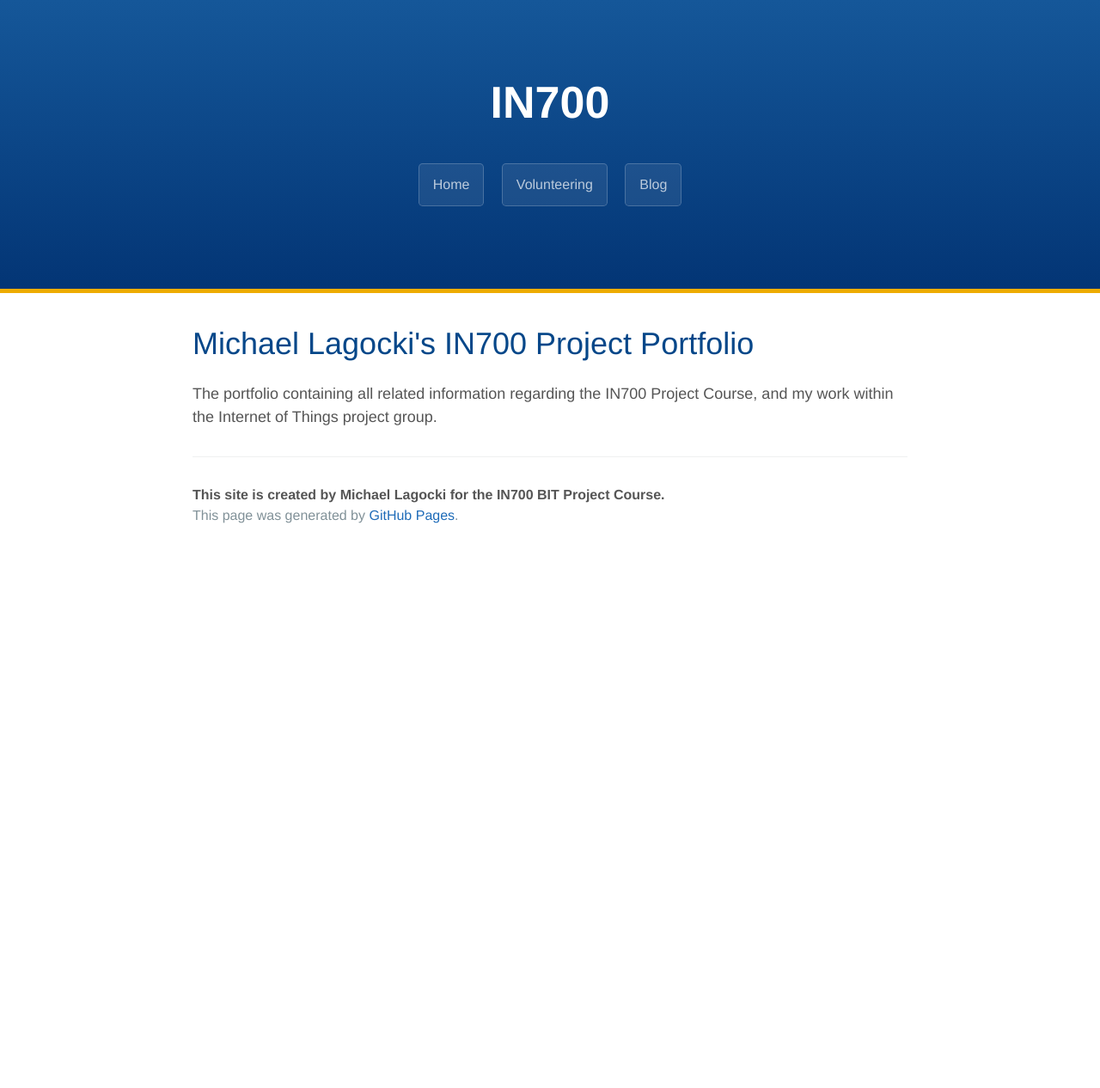
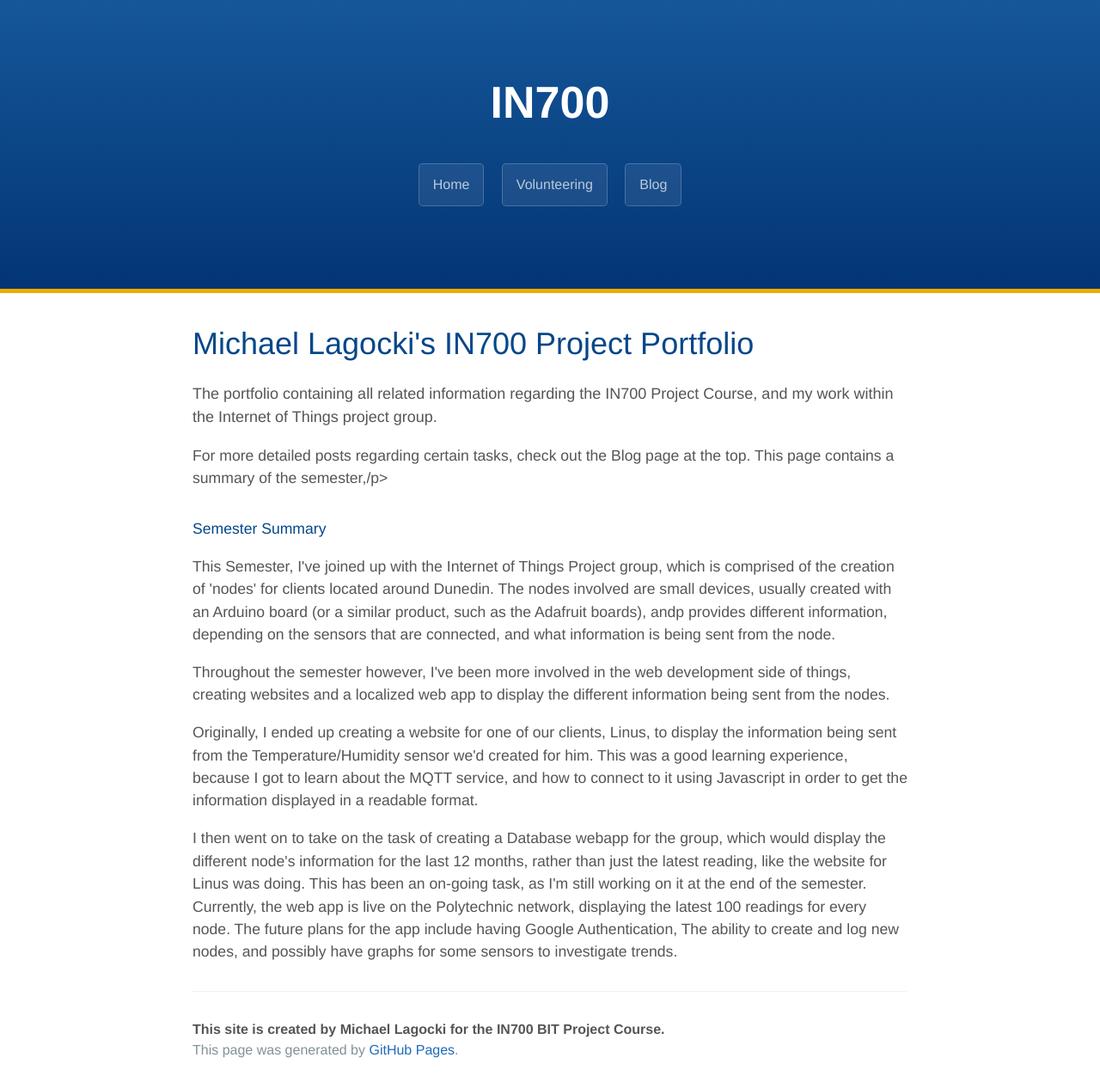
Before and after one commit to kammorne/IN700, a Jekyll site: the page built from index.html, in a window 1280 px wide. Shown: the whole page at 86% size. Built offline with Jekyll 4.4.1, drawn with Linux system fonts in a browser that asks for light colours; before the commit the page ends 900 px from its top, so only the background shows below that.

Commit message:
Update index.html

```diff
--- a/index.html
+++ b/index.html
@@ -7,4 +7,23 @@ title: Michael Lagocki, Project Portfolio
 	<p>The portfolio containing all related information regarding the IN700 Project Course, and my work within the Internet of Things project group.</p>
 </div><!-- /.blurb -->
 <div class="container">
+	<p>For more detailed posts regarding certain tasks, check out the Blog page at the top. This page contains a summary of the semester,/p>
+
+	<h4>Semester Summary</h4>
+
+	<p>This Semester, I've joined up with the Internet of Things Project group, which is comprised of the creation of 'nodes' for clients located around
+		Dunedin. The nodes involved are small devices, usually created with an Arduino board (or a similar product, such as the Adafruit boards), andp
+		provides different information, depending on the sensors that are connected, and what information is being sent from the node.</p>
+
+	<p>Throughout the semester however, I've been more involved in the web development side of things, creating websites and a localized web app to display
+		the different information being sent from the nodes.</p>
+
+	<p>Originally, I ended up creating a website for one of our clients, Linus, to display the information being sent from the Temperature/Humidity sensor we'd
+		created for him. This was a good learning experience, because I got to learn about the MQTT service, and how to connect to it using Javascript in order
+		to get the information displayed in a readable format.</p>
+
+	<p>I then went on to take on the task of creating a Database webapp for the group, which would display the different node's information for the last 12 months,
+		rather than just the latest reading, like the website for Linus was doing. This has been an on-going task, as I'm still working on it at the end of the
+		semester. Currently, the web app is live on the Polytechnic network, displaying the latest 100 readings for every node. The future plans for the app
+		include having Google Authentication, The ability to create and log new nodes, and possibly have graphs for some sensors to investigate trends.</p>
 </div><!-- /.container -->
```
